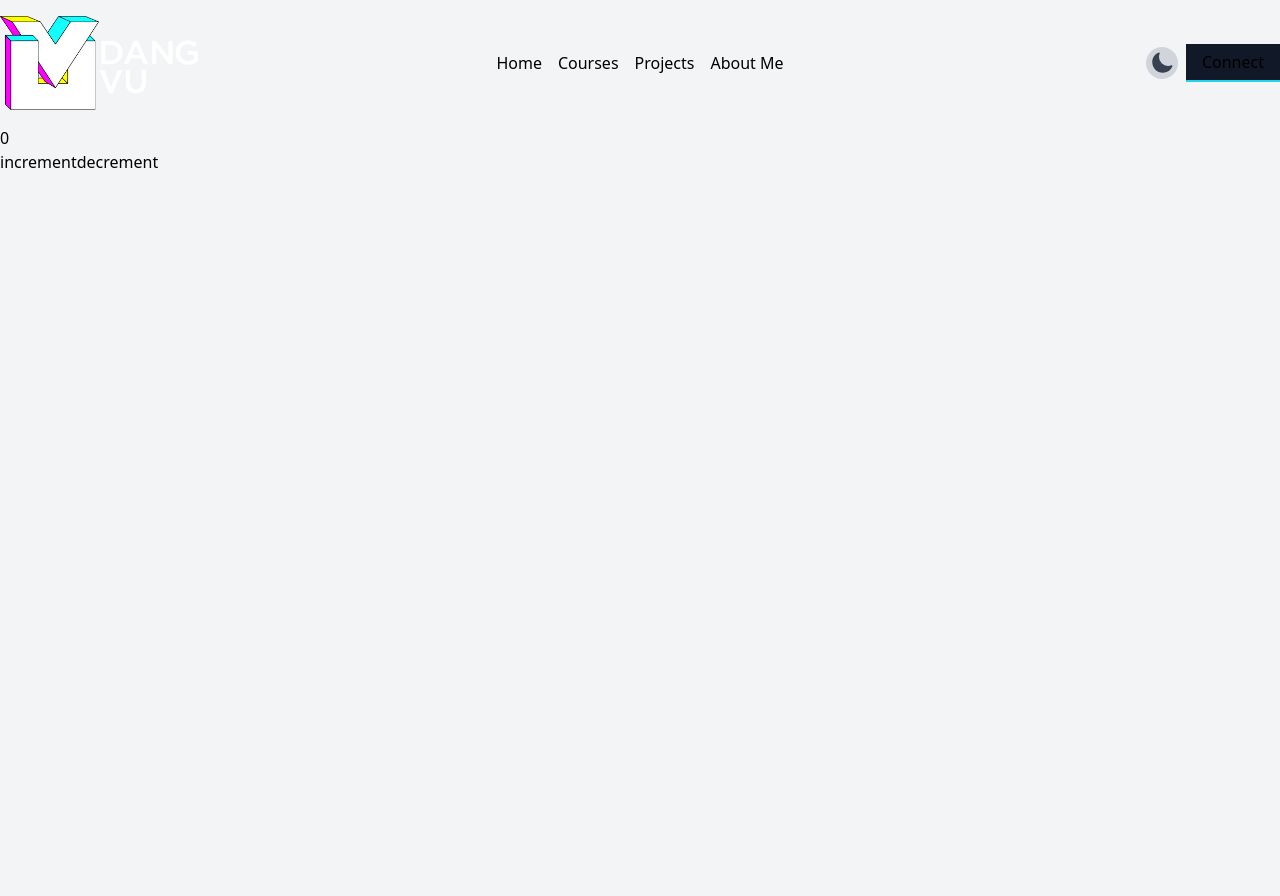
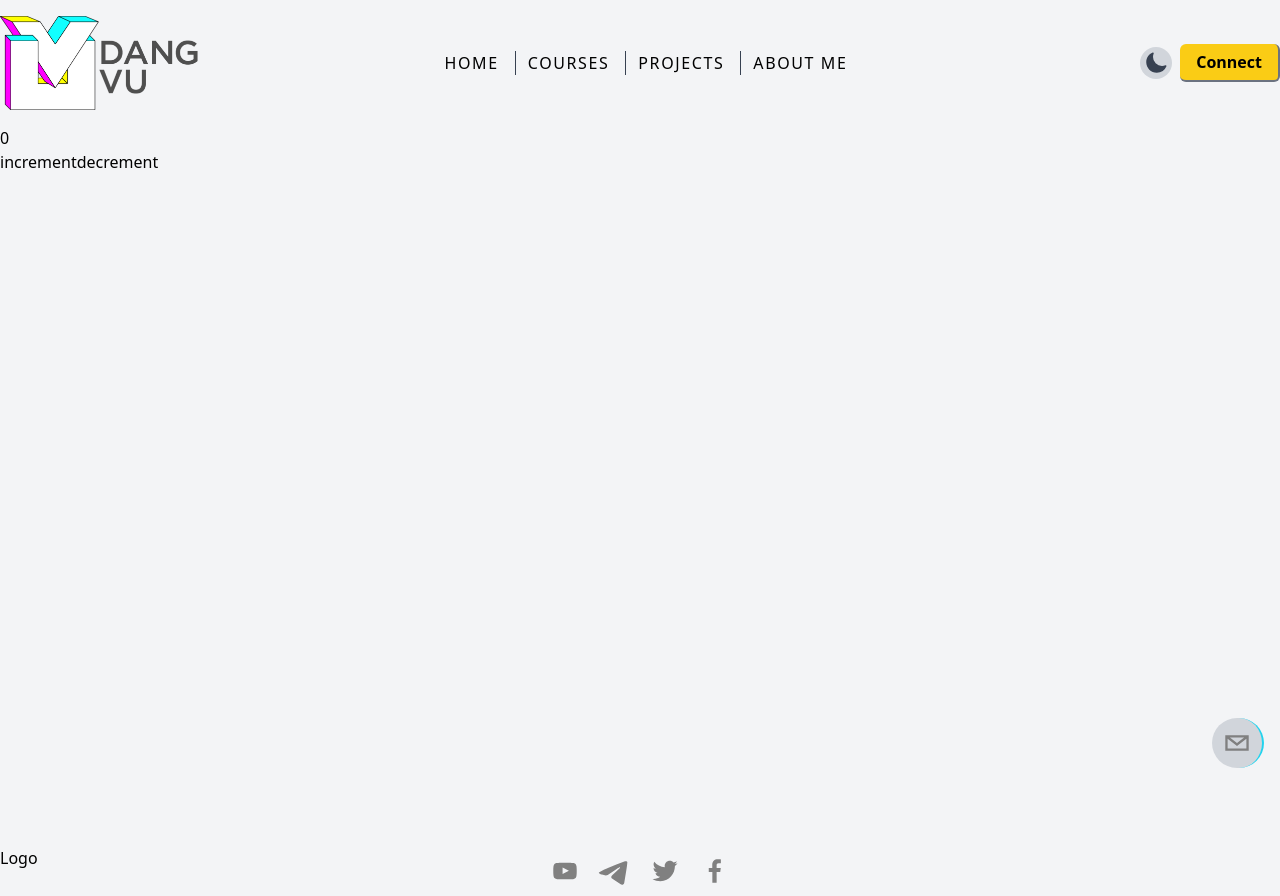
Before and after one commit to vugomars/vugomars-blog, a Next.js app: page / in a window 1280 px wide. Before the commit the page ends 846 px from the top, so only its background shows below. Built offline with nearby package versions, Linux system fonts and the light colour scheme.

Commit message:
finish ui for navbar

```diff
--- a/app/layout.tsx
+++ b/app/layout.tsx
@@ -1,18 +1,20 @@
-import { Footer, Header, MobileNavbar } from '@components/common';
-import Providers from '@context/Providers';
-import { PropsWithChildren } from 'react';
-import '@styles/globals.css';
+import { Footer, Header, MobileNavbar } from "@components/common";
+import Providers from "@context/Providers";
+import { PropsWithChildren } from "react";
+import "@styles/globals.css";
+import EmailMe from "@components/common/EmailMe";
 
 function RootLayout({ children }: PropsWithChildren) {
   return (
     <html>
-      <body className='transition-all duration-700 bg-gray-100 dark:bg-gray-800 '>
+      <body className="transition-all duration-700 bg-gray-100 dark:bg-gray-800 ">
         <Providers>
           <Header />
-          <div className='fit max-w-[1440px] mx-auto px-2 lg:px-0'>
+          <div className="fit max-w-[1440px] mx-auto px-2 lg:px-0">
             {children}
           </div>
           <MobileNavbar />
+          <EmailMe />
           <Footer />
         </Providers>
       </body>
--- /dev/null
+++ b/components/common/ConnectButton.tsx
@@ -0,0 +1,31 @@
+"use client";
+
+import { motion } from "framer-motion";
+
+interface IConnectButtonProps {}
+
+const ConnectButton = (props: IConnectButtonProps) => {
+  return (
+    <motion.div
+      initial={{
+        x: 0,
+        opacity: 0,
+        scale: 0,
+      }}
+      animate={{
+        x: 0,
+        opacity: 1,
+        scale: 1,
+      }}
+      transition={{
+        duration: 1,
+      }}
+    >
+      <button className="hidden md:flex px-4 py-1.5 border-b-2 border-r-2 border-gray-500 dark:border-cyan-400 dark:bg-gray-900 bg-yellow-400 transition-all duration-400 cursor-pointer font-bold rounded-md hover:border-none">
+        Connect
+      </button>
+    </motion.div>
+  );
+};
+
+export default ConnectButton;
--- /dev/null
+++ b/components/common/EmailMe.tsx
@@ -0,0 +1,16 @@
+import { SocialIcon } from "react-social-icons";
+
+function EmailMe() {
+  return (
+    <div className="fixed bottom-8 right-4 z-10 bg-gray-300 dark:bg-gray-900 rounded-full hover:scale-110 border-r-2 border-cyan-400 hover:border-none transition-all duration-400">
+      <SocialIcon
+        network="email"
+        className="cursor-pointer"
+        fgColor="gray"
+        bgColor="transparent"
+      />
+    </div>
+  );
+}
+
+export default EmailMe;
--- a/components/common/Footer.tsx
+++ b/components/common/Footer.tsx
@@ -1,5 +1,40 @@
+import { SocialIcon } from "react-social-icons";
+
 function Footer() {
-  return <footer>{/* <div>Footer</div> */}</footer>;
+  return (
+    <footer>
+      <div className=" max-w-[1440px] mx-auto">
+        <div className="grid grid-cols-3">
+          <div>Logo</div>
+          <div className="flex justify-center items-center">
+            <SocialIcon
+              url="https://www.youtube.com/@blockofvu"
+              fgColor="gray"
+              bgColor="transparent"
+            />
+
+            <SocialIcon
+              url="https://t.me/dangquangvu"
+              fgColor="gray"
+              bgColor="transparent"
+            />
+
+            <SocialIcon
+              url="https://twitter.com/vugomars"
+              fgColor="gray"
+              bgColor="transparent"
+            />
+            <SocialIcon
+              url="https://www.facebook.com/dangquangvu94/"
+              fgColor="gray"
+              bgColor="transparent"
+            />
+          </div>
+          <div></div>
+        </div>
+      </div>
+    </footer>
+  );
 }
 
 export default Footer;
--- a/components/common/Header.tsx
+++ b/components/common/Header.tsx
@@ -1,27 +1,31 @@
-import { Menus } from 'contants/Menu';
-import Link from 'next/link';
-import SwitchLogo from './SwitchLogo';
-import SwitchThemeButton from './SwitchThemeButton';
+import { Menus } from "contants/Menu";
+import Link from "next/link";
+import SwitchLogo from "./SwitchLogo";
+import SwitchThemeButton from "./SwitchThemeButton";
+import { Bars3Icon } from "@heroicons/react/24/solid";
+import ConnectButton from "./ConnectButton";
 
 function Header() {
   return (
-    <header>
-      <div className='grid grid-cols-2 md:grid-cols-2 lg:grid-cols-3 items-center max-w-[1440px] mx-auto py-4 justify-between px-2 lg:px-0'>
-        <Link href='/'>
+    <header className="sticker top-0 z-10">
+      <div className="grid grid-cols-2 md:grid-cols-2 lg:grid-cols-3 items-center max-w-[1440px] mx-auto py-4 justify-between px-2 lg:px-0">
+        <Link href="/">
           <SwitchLogo />
         </Link>
-        <div className='items-center justify-center hidden lg:flex space-x-4'>
-          {Menus.map((menu) => (
-            <ul>
-              <li>{menu}</li>
-            </ul>
+        <div className="items-center justify-center hidden lg:flex space-x-4 divide-x divide-gray-700">
+          {Menus.map((menu, i) => (
+            <Link href="#" key={i} className="flex items-center pl-3">
+              <ul className="uppercase tracking-widest relative group cursor-pointer ">
+                <li className="font-light text-center">{menu}</li>
+                <div className="absolute w-full h-0.5 bg-gray-700  dark:bg-white/80 scale-x-0 group-hover:scale-x-100 transition-transform" />
+              </ul>
+            </Link>
           ))}
         </div>
-        <div className='flex items-center justify-end space-x-2'>
+        <div className="flex items-center justify-end space-x-2 ">
           <SwitchThemeButton />
-          <button className='px-4 py-1.5 border-b-2 border-cyan-400 bg-gray-900 transition-all duration-200 cursor-pointer'>
-            Connect
-          </button>
+          <ConnectButton />
+          <Bars3Icon className="w-8 h-8 flex md:hidden" />
         </div>
       </div>
     </header>
--- a/components/common/MobileNavbar.tsx
+++ b/components/common/MobileNavbar.tsx
@@ -4,27 +4,46 @@ import {
   InboxStackIcon,
   CodeBracketIcon,
   UserCircleIcon,
-} from '@heroicons/react/24/solid';
-import Link from 'next/link';
+} from "@heroicons/react/24/solid";
+import Link from "next/link";
 
 function MobileNavbar() {
   return (
-    <nav className='relative lg:hidden'>
-      <div className='fixed left-0 bottom-0 flex border-t border-gray-200 dark:border-gray-700 h-14 w-full py-2 items-center justify-between px-4 text-center'>
-        <Link href='#'>
-          <BookOpenIcon className='w-6 h-6 items-center text-center' />
+    <nav className="relative lg:hidden">
+      <div className="fixed left-0 bottom-0 flex border-t border-gray-200 dark:border-gray-700 h-14 w-full py-2 items-center justify-between px-4 text-center">
+        <Link
+          href="#"
+          className="text-center items-center flex-col justify-center flex"
+        >
+          <BookOpenIcon className="w-6 h-6 items-center text-center" />
+          <span className="font-light text-[10px] md:text-xs">Projects</span>
         </Link>
-        <Link href='#'>
-          <InboxStackIcon className='w-6 h-6 items-center text-center' />
+        <Link
+          href="#"
+          className="text-center items-center flex-col justify-center flex"
+        >
+          <InboxStackIcon className="w-6 h-6 items-center text-center" />
+          <span className="font-light text-[10px] md:text-xs">Courses</span>
         </Link>
-        <Link href='#'>
-          <HomeIcon className='w-10 h-10 bg-yellow-500 p-1 rounded-full items-center text-center' />
+        <Link
+          href="#"
+          className="text-center items-center flex-col justify-center flex"
+        >
+          <HomeIcon className="w-10 h-10 bg-yellow-500 p-1 rounded-full items-center text-center" />
         </Link>
-        <Link href='#'>
-          <CodeBracketIcon className='w-6 h-6 items-center text-center' />
+        <Link
+          href="#"
+          className="text-center items-center flex-col justify-center flex"
+        >
+          <CodeBracketIcon className="w-6 h-6 items-center text-center" />
+          <span className="font-light text-[10px] md:text-xs">Sources</span>
         </Link>
-        <Link href='#'>
-          <UserCircleIcon className='w-6 h-6 items-center text-center' />
+        <Link
+          href="#"
+          className="text-center items-center flex-col justify-center flex"
+        >
+          <UserCircleIcon className="w-6 h-6 items-center text-center" />
+          <span className="font-light text-[10px] md:text-xs">About Me</span>
         </Link>
       </div>
     </nav>
--- a/components/common/SwitchLogo.tsx
+++ b/components/common/SwitchLogo.tsx
@@ -1,29 +1,54 @@
-'use client';
+"use client";
 
-import { useTheme } from 'next-themes';
-import Image from 'next/image';
+import { useTheme } from "next-themes";
+import Image from "next/image";
+import { useEffect, useState } from "react";
+import { motion } from "framer-motion";
 
 function SwitchLogo() {
-  const { theme } = useTheme();
+  const { theme, systemTheme } = useTheme();
+  const [mounted, setMounted] = useState(false);
+
+  useEffect(() => {
+    setMounted(true);
+  }, []);
+
+  if (!mounted) return null;
+
+  const currentTheme = theme === "system" ? systemTheme : theme;
 
   return (
-    <div>
-      {theme === 'light' ? (
+    <motion.div
+      initial={{
+        x: -100,
+        opacity: 0,
+        scale: 0,
+      }}
+      animate={{
+        x: 0,
+        opacity: 1,
+        scale: 1,
+      }}
+      transition={{
+        duration: 1,
+      }}
+    >
+      {currentTheme === "light" ? (
         <Image
-          src='/images/logo-text.png'
-          alt=' logo'
+          src="/images/logo-text.png"
+          alt=" logo"
           width={200}
           height={150}
         />
       ) : (
         <Image
-          src='/images/dark-logo.png'
-          alt=' logo'
+          src="/images/dark-logo.png"
+          alt=" logo"
           width={200}
           height={150}
         />
       )}
-    </div>
+    </motion.div>
   );
 }
 
--- a/components/common/SwitchThemeButton.tsx
+++ b/components/common/SwitchThemeButton.tsx
@@ -1,8 +1,9 @@
-'use client';
+"use client";
 
-import { useTheme } from 'next-themes';
-import { SunIcon, MoonIcon } from '@heroicons/react/24/solid';
-import { useEffect, useState } from 'react';
+import { useTheme } from "next-themes";
+import { SunIcon, MoonIcon } from "@heroicons/react/24/solid";
+import { useEffect, useState } from "react";
+import { motion } from "framer-motion";
 
 function SwitchThemeButton() {
   const { theme, setTheme, systemTheme } = useTheme();
@@ -14,22 +15,36 @@ function SwitchThemeButton() {
 
   if (!mounted) return null;
 
-  const currentTheme = theme === 'system' ? systemTheme : theme;
+  const currentTheme = theme === "system" ? systemTheme : theme;
 
   return (
-    <div>
-      {currentTheme === 'dark' ? (
+    <motion.div
+      initial={{
+        x: 0,
+        opacity: 0,
+        scale: 0,
+      }}
+      animate={{
+        x: 0,
+        opacity: 1,
+        scale: 1,
+      }}
+      transition={{
+        duration: 1,
+      }}
+    >
+      {currentTheme === "dark" ? (
         <SunIcon
-          className='w-6 h-6 md:w-8 md:h-8 cursor-pointer text-yellow-400 bg-gray-500 p-1 rounded-full'
-          onClick={() => setTheme('light')}
+          className="w-6 h-6 md:w-8 md:h-8 cursor-pointer text-yellow-400 bg-gray-500 p-1 rounded-full"
+          onClick={() => setTheme("light")}
         />
       ) : (
         <MoonIcon
-          className='w-6 h-6 md:w-8 md:h-8 cursor-pointer text-gray-700 bg-gray-300 p-1 rounded-full'
-          onClick={() => setTheme('dark')}
+          className="w-6 h-6 md:w-8 md:h-8 cursor-pointer text-gray-700 bg-gray-300 p-1 rounded-full"
+          onClick={() => setTheme("dark")}
         />
       )}
-    </div>
+    </motion.div>
   );
 }
 
--- a/package.json
+++ b/package.json
@@ -14,11 +14,13 @@
     "@types/node": "18.11.11",
     "@types/react": "18.0.26",
     "@types/react-dom": "18.0.9",
+    "framer-motion": "^7.6.19",
     "next": "13.0.6",
     "next-themes": "^0.2.1",
     "react": "18.2.0",
     "react-dom": "18.2.0",
     "react-redux": "^8.0.5",
+    "react-social-icons": "^5.15.0",
     "typescript": "4.9.4"
   },
   "devDependencies": {
```
Also changed, not shown: 1 other file (tests, documents, lock files or other folders).
